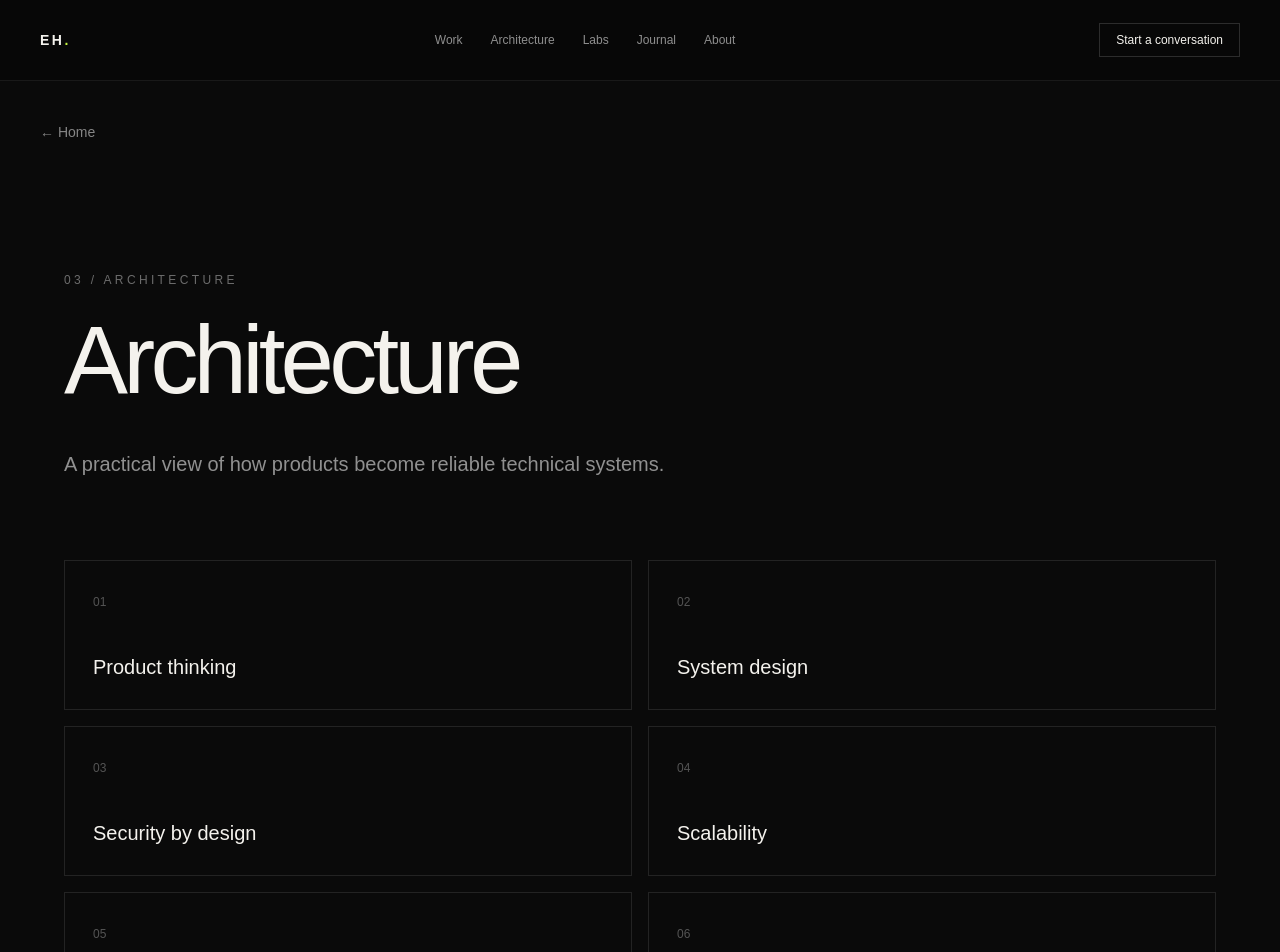
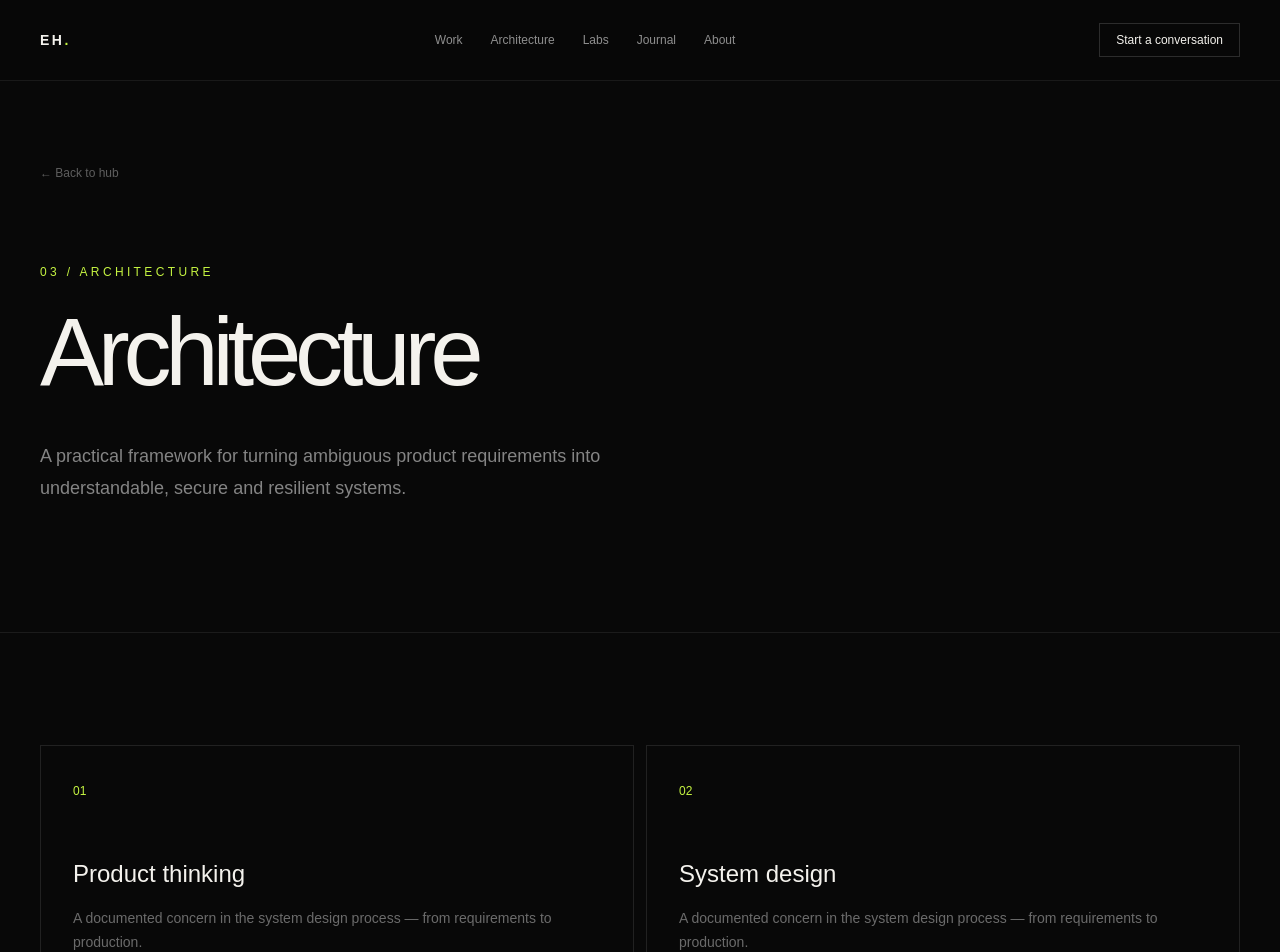
Before and after one commit to digitaleflex/eurinhash-portofolio, a Next.js app: page /architecture in a window 1280 px wide. Shown: the top 952 px of the page. Built offline with nearby package versions, Linux system fonts and the light colour scheme.

Commit message:
feat: build portfolio routes

```diff
--- a/app/architecture/page.tsx
+++ b/app/architecture/page.tsx
@@ -1 +1,3 @@
-export default function Architecture(){const items=["Product thinking","System design","Security by design","Scalability","Performance engineering","AI integration","Developer experience","Automation"];return <main className="min-h-screen bg-ink text-paper px-6 py-10 md:px-10"><a href="/" className="text-sm text-white/50">← Home</a><section className="mx-auto max-w-6xl py-32"><p className="text-xs uppercase tracking-[.28em] text-white/40">03 / Architecture</p><h1 className="mt-6 text-6xl tracking-[-.05em] md:text-8xl">Architecture</h1><p className="mt-10 max-w-2xl text-xl leading-8 text-white/55">A practical view of how products become reliable technical systems.</p><div className="mt-20 grid gap-4 md:grid-cols-2">{items.map((x,i)=><div className="border border-white/10 p-7" key={x}><span className="text-xs text-white/30">0{i+1}</span><h2 className="mt-10 text-xl">{x}</h2></div>)}</div></section></main>}
+import { PageHero } from "@/components/page-hero";
+const principles=["Product thinking","System design","Security by design","Scalability","Performance engineering","AI integration","Developer experience","Automation"];
+export default function Architecture(){return <main><PageHero eyebrow="03 / Architecture" title="Architecture" description="A practical framework for turning ambiguous product requirements into understandable, secure and resilient systems."/><section className="mx-auto max-w-7xl px-6 py-20 md:px-10 md:py-28"><div className="grid gap-3 md:grid-cols-2">{principles.map((x,i)=><article key={x} className="border border-white/10 p-8"><span className="text-xs text-[#c5f441]">0{i+1}</span><h2 className="mt-14 text-xl md:text-2xl">{x}</h2><p className="mt-4 text-sm leading-6 text-white/40">A documented concern in the system design process — from requirements to production.</p></article>)}</div></section></main>}
```
